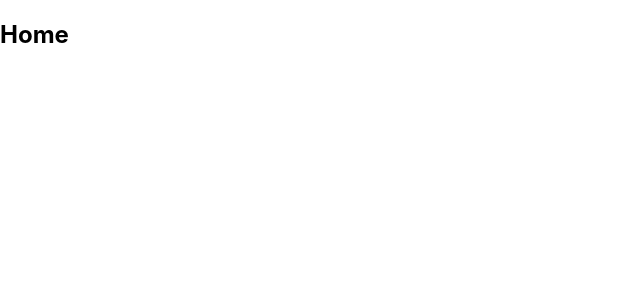
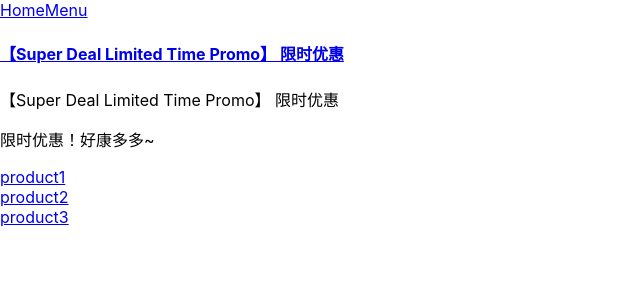
Before and after one commit to Jcheahh/online-menu, a React (Create React App) app: page / in a window 1280 px wide. Shown: the top 300 px of the page, without its empty margins (0-640 px from the left). Built offline with nearby package versions, Linux system fonts and the light colour scheme.

Commit message:
Update Home page

```diff
--- a/src/component/Home.tsx
+++ b/src/component/Home.tsx
@@ -1,3 +1,33 @@
+import { Navbar } from "react-bootstrap";
+import { Link } from "react-router-dom";
+
 export default function Home() {
-    return <h2>Home</h2>;
+    return (
+        <>
+            <Navbar bg="light">
+                <Navbar.Brand href="/">Home</Navbar.Brand>
+                <Navbar.Brand href="/">Menu</Navbar.Brand>
+            </Navbar>
+            <div>
+                <a href="/#876">
+                    <div>
+                        <h4>【Super Deal Limited Time Promo】 限时优惠</h4>
+                    </div>
+                </a>
+            </div>
+            <div>
+                <div>
+
+                    <div id="876" ></div>
+                    <div>
+                        【Super Deal Limited Time Promo】 限时优惠
+                    </div>
+                </div>
+            </div>
+            <p>限时优惠！好康多多~</p>
+            <div><Link to="/product/8861369">product1</Link></div>
+            <div><Link to="/product/8861370">product2</Link></div>
+            <div><Link to="/product/8861371">product3</Link></div>
+        </>
+    );
 }
```
